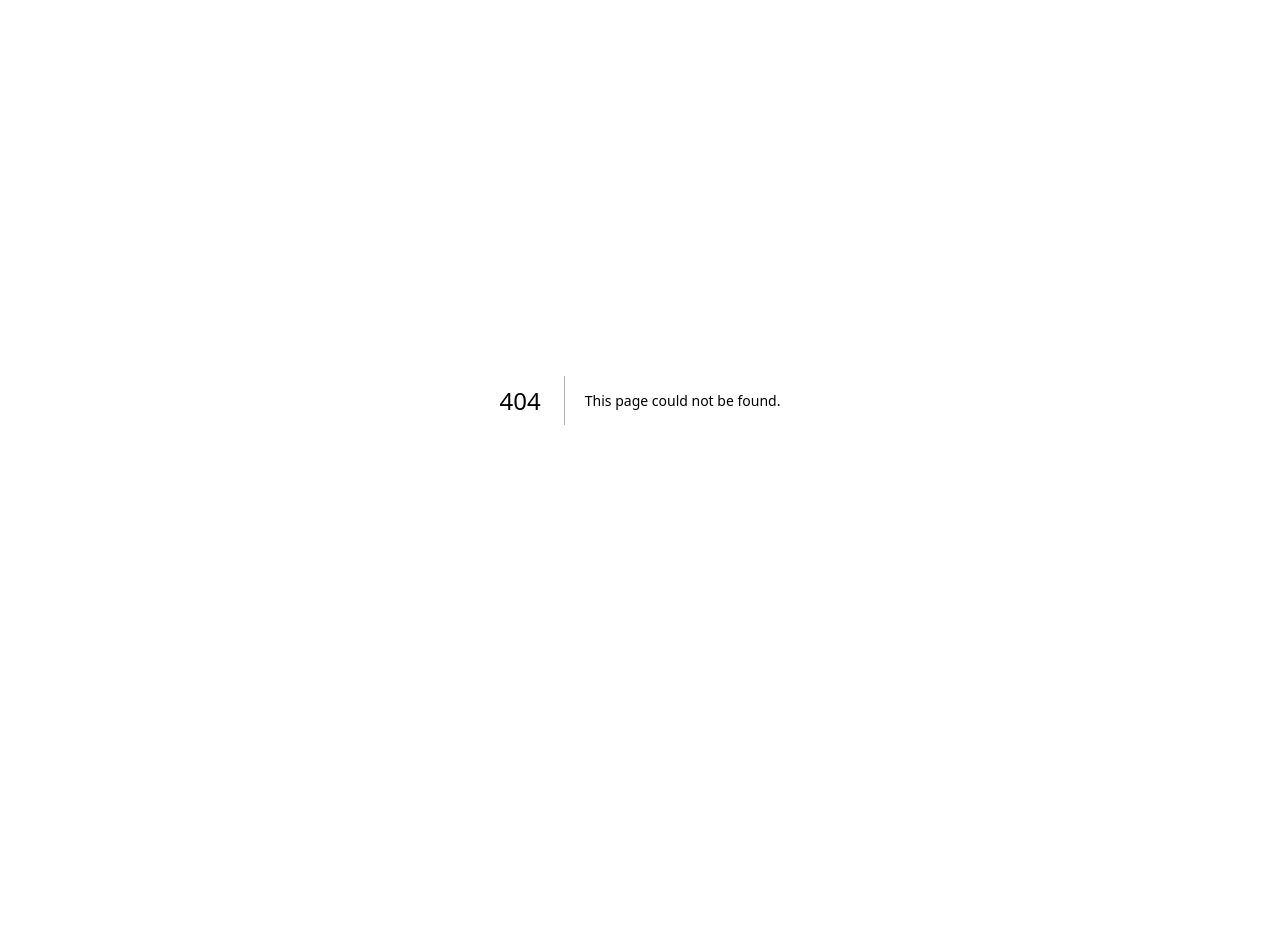
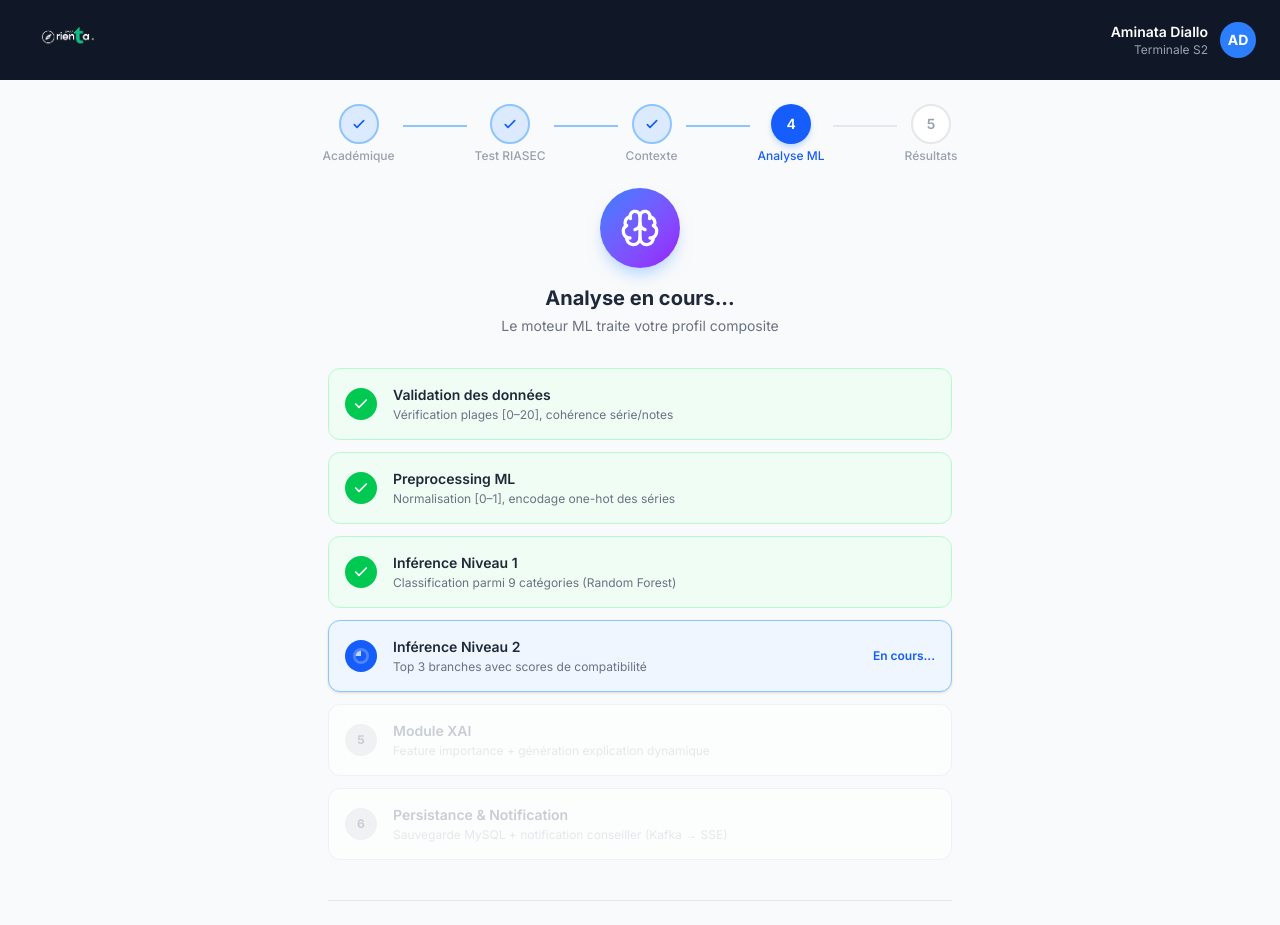
Before and after one commit to Julo-19/smart-orienta, a Next.js app in the folder frontend/: page /lyceen/analyse in a window 1280 px wide. Before the commit this address had no page. Shown: the top 925 px of the page. Before the commit the page ends 800 px from the top, so only its background shows below. Built offline with nearby package versions, Linux system fonts and the light colour scheme.

Commit message:
ajout de la page analyse

```diff
--- a/frontend/src/app/lyceen/academique/page.tsx
+++ b/frontend/src/app/lyceen/academique/page.tsx
@@ -5,7 +5,8 @@ import { useRouter } from "next/navigation";
 import StepIndicator from "@/components/lyceen/StepIndicator";
 import NoteInput from "@/components/lyceen/NoteInput";
 import { SERIES_CONFIG, calculerMoyenne, Serie } from "@/lib/seriesConfig";
-import { BookOpen } from "lucide-react";
+import { BookOpen, ArrowLeft, ArrowRight } from "lucide-react";
+import Button from "@/components/ui/button";
 
 const SERIES: Serie[] = ["S1", "S2", "S3", "L1", "L2", "G"];
 
@@ -83,12 +84,12 @@ export default function AcademiquePage() {
               </button>
             ))}
           </div>
-          <p className="mt-2 text-xs text-gray-500">
-            <p className="mt-2 text-xs text-gray-500 flex items-center gap-1">
+
+          <p className="mt-2 text-xs text-gray-500 flex items-center gap-1">
                 <BookOpen className="w-3 h-3" />
                 {selectedSerie} — {config.description}
-            </p>
           </p>
+
         </div>
 
         {/* Grilles de notes */}
@@ -155,25 +156,19 @@ export default function AcademiquePage() {
 
         {/* Navigation */}
         <div className="flex justify-between items-center">
-          <button
-            onClick={() => router.back()}
-            className="text-sm text-gray-500 hover:text-gray-700 transition-colors"
-          >
-            ← Retour
-          </button>
-          <button
+           {/*Bouton Retour*/}
+            <Button variant="ghost" onClick={() => router.back()}>
+            <ArrowLeft className="w-4 h-4" />
+            Retour
+            </Button>
+          {/*Bouton Continuer*/}
+            <Button
             onClick={() => router.push("/lyceen/riasec")}
             disabled={moyenne === null}
-            className={`
-              px-6 py-2.5 rounded-lg text-sm font-semibold transition-all duration-150
-              ${moyenne !== null
-                ? "bg-blue-600 text-white hover:bg-blue-700 shadow-sm cursor-pointer"
-                : "bg-gray-200 text-gray-400 cursor-not-allowed"
-              }
-            `}
-          >
-            Continuer →
-          </button>
+            >
+            Continuer
+            <ArrowRight className="w-4 h-4" />
+            </Button>
         </div>
 
       </div>
--- /dev/null
+++ b/frontend/src/app/lyceen/analyse/page.tsx
@@ -0,0 +1,229 @@
+"use client";
+
+import { useState, useEffect } from "react";
+import { useRouter } from "next/navigation";
+import { Check, Brain, ArrowLeft, ArrowRight } from "lucide-react";
+import StepIndicator from "@/components/lyceen/StepIndicator";
+import Button from "@/components/ui/button"
+
+interface Etape {
+  numero: number;
+  titre: string;
+  description: string;
+  duree: number; // durée en ms avant de passer à l'étape suivante
+}
+
+const ETAPES: Etape[] = [
+  {
+    numero: 1,
+    titre: "Validation des données",
+    description: "Vérification plages [0–20], cohérence série/notes",
+    duree: 1200,
+  },
+  {
+    numero: 2,
+    titre: "Preprocessing ML",
+    description: "Normalisation [0–1], encodage one-hot des séries",
+    duree: 1500,
+  },
+  {
+    numero: 3,
+    titre: "Inférence Niveau 1",
+    description: "Classification parmi 9 catégories (Random Forest)",
+    duree: 2000,
+  },
+  {
+    numero: 4,
+    titre: "Inférence Niveau 2",
+    description: "Top 3 branches avec scores de compatibilité",
+    duree: 1800,
+  },
+  {
+    numero: 5,
+    titre: "Module XAI",
+    description: "Feature importance + génération explication dynamique",
+    duree: 1500,
+  },
+  {
+    numero: 6,
+    titre: "Persistance & Notification",
+    description: "Sauvegarde MySQL + notification conseiller (Kafka → SSE)",
+    duree: 1000,
+  },
+];
+
+type EtatEtape = "attente" | "en_cours" | "termine";
+
+export default function AnalysePage() {
+  const router = useRouter();
+
+  // Index de l'étape en cours (-1 = pas encore démarré)
+  const [etapeEnCours, setEtapeEnCours] = useState(0);
+  const [etatsEtapes, setEtatsEtapes] = useState<EtatEtape[]>(
+    ETAPES.map((_, i) => (i === 0 ? "en_cours" : "attente"))
+  );
+  const [termine, setTermine] = useState(false);
+
+  useEffect(() => {
+    // Lance la séquence d'étapes automatiquement
+    let currentIndex = 0;
+
+    const runEtape = (index: number) => {
+      if (index >= ETAPES.length) {
+        setTermine(true);
+        return;
+      }
+
+      // Marque l'étape courante comme "en_cours"
+      setEtapeEnCours(index);
+      setEtatsEtapes((prev) => {
+        const next = [...prev];
+        next[index] = "en_cours";
+        return next;
+      });
+
+      // Après la durée de l'étape, la marque comme "terminée"
+      setTimeout(() => {
+        setEtatsEtapes((prev) => {
+          const next = [...prev];
+          next[index] = "termine";
+          return next;
+        });
+        // Passe à l'étape suivante
+        runEtape(index + 1);
+      }, ETAPES[index].duree);
+    };
+
+    runEtape(0);
+  }, []);
+
+  return (
+    <div>
+      <StepIndicator currentStep={4} />
+
+      <div className="max-w-2xl mx-auto px-6 pb-12">
+
+        {/* Icône cerveau animée */}
+        <div className="flex flex-col items-center mb-8">
+          <div className="w-20 h-20 rounded-full bg-gradient-to-br from-blue-500 to-purple-600 flex items-center justify-center mb-4 shadow-lg shadow-blue-200">
+            <Brain className="w-10 h-10 text-white" />
+          </div>
+          <h2 className="text-xl font-bold text-gray-800">
+            {termine ? "Analyse terminée !" : "Analyse en cours..."}
+          </h2>
+          <p className="text-sm text-gray-500 mt-1">
+            {termine
+              ? "Votre profil a été analysé avec succès"
+              : "Le moteur ML traite votre profil composite"}
+          </p>
+        </div>
+
+        {/* Liste des étapes */}
+        <div className="space-y-3 mb-10">
+          {ETAPES.map((etape, index) => {
+            const etat = etatsEtapes[index];
+
+            return (
+              <div
+                key={etape.numero}
+                className={`
+                  flex items-center gap-4 p-4 rounded-xl border
+                  transition-all duration-500
+                  ${etat === "termine"
+                    ? "bg-green-50 border-green-200"
+                    : etat === "en_cours"
+                    ? "bg-blue-50 border-blue-300 shadow-sm"
+                    : "bg-white border-gray-200 opacity-50"
+                  }
+                `}
+              >
+                {/* Icône état */}
+                <div
+                  className={`
+                    w-8 h-8 rounded-full flex items-center justify-center
+                    flex-shrink-0 transition-all duration-300
+                    ${etat === "termine"
+                      ? "bg-green-500"
+                      : etat === "en_cours"
+                      ? "bg-blue-600"
+                      : "bg-gray-200"
+                    }
+                  `}
+                >
+                  {etat === "termine" ? (
+                    <Check className="w-4 h-4 text-white" strokeWidth={2.5} />
+                  ) : etat === "en_cours" ? (
+                    /* Spinner */
+                    <svg
+                      className="w-4 h-4 text-white animate-spin"
+                      fill="none"
+                      viewBox="0 0 24 24"
+                    >
+                      <circle
+                        className="opacity-25"
+                        cx="12" cy="12" r="10"
+                        stroke="currentColor"
+                        strokeWidth="4"
+                      />
+                      <path
+                        className="opacity-75"
+                        fill="currentColor"
+                        d="M4 12a8 8 0 018-8v8z"
+                      />
+                    </svg>
+                  ) : (
+                    <span className="text-xs font-bold text-gray-400">
+                      {etape.numero}
+                    </span>
+                  )}
+                </div>
+
+                {/* Texte */}
+                <div className="flex-1">
+                  <p
+                    className={`text-sm font-semibold ${
+                      etat === "attente" ? "text-gray-400" : "text-gray-800"
+                    }`}
+                  >
+                    {etape.titre}
+                  </p>
+                  <p
+                    className={`text-xs mt-0.5 ${
+                      etat === "attente" ? "text-gray-300" : "text-gray-500"
+                    }`}
+                  >
+                    {etape.description}
+                  </p>
+                </div>
+
+                {/* Badge "En cours" */}
+                {etat === "en_cours" && (
+                  <span className="text-xs font-semibold text-blue-600 whitespace-nowrap">
+                    En cours...
+                  </span>
+                )}
+              </div>
+            );
+          })}
+        </div>
+
+        {/* Navigation */}
+        <div className="flex justify-between items-center pt-6 border-t border-gray-200">
+          <Button variant="ghost" onClick={() => router.back()}>
+            <ArrowLeft className="w-4 h-4" />
+            Retour
+          </Button>
+
+          <Button
+            onClick={() => router.push("/lyceen/resultats")}
+            disabled={!termine}
+          >
+            Voir les résultats
+            <ArrowRight className="w-4 h-4" />
+          </Button>
+        </div>
+
+      </div>
+    </div>
+  );
+}
--- a/frontend/src/app/lyceen/contexte/page.tsx
+++ b/frontend/src/app/lyceen/contexte/page.tsx
@@ -2,8 +2,9 @@
 
 import { useState } from "react";
 import { useRouter } from "next/navigation";
-import { Lock, Rocket, Loader2 } from "lucide-react";
+import { Lock, Rocket, Loader2, ArrowLeft, ArrowRight } from "lucide-react";
 import StepIndicator from "@/components/lyceen/StepIndicator";
+import Button from "@/components/ui/button";
 
 const CONTRAINTES = [
   "Contrainte financière",
@@ -161,37 +162,17 @@ export default function ContextePage() {
 
         {/* Navigation */}
         <div className="flex justify-between items-center mt-8 pt-6 border-t border-gray-200">
-          <button
-            onClick={() => router.back()}
-            className="text-sm text-gray-500 hover:text-gray-700 transition-colors"
-          >
-            ← Retour
-          </button>
+          <Button variant="ghost" onClick={() => router.back()}>
+            <ArrowLeft className="w-4 h-4" />
+            Retour
+          </Button>
 
-          <button
-            onClick={handleLancerML}
-            disabled={isLoading}
-            className={`
-              px-6 py-2.5 rounded-lg text-sm font-semibold
-              transition-all duration-150 flex items-center gap-2
-              ${isLoading
-                ? "bg-blue-400 text-white cursor-wait"
-                : "bg-blue-600 text-white hover:bg-blue-700 shadow-sm"
-              }
-            `}
-          >
-            {isLoading ? (
-              <>
-                <Loader2 className="w-4 h-4 animate-spin" />
-                Analyse en cours...
-              </>
-            ) : (
-              <>
+          <Button onClick={handleLancerML}
+            isLoading={isLoading}
+            >
                 <Rocket className="w-4 h-4" />
                 Lancer l'analyse ML
-              </>
-            )}
-          </button>
+          </Button>
         </div>
 
       </div>
--- a/frontend/src/app/lyceen/riasec/page.tsx
+++ b/frontend/src/app/lyceen/riasec/page.tsx
@@ -4,6 +4,8 @@ import { useState, useMemo } from "react";
 import { useRouter } from "next/navigation";
 import StepIndicator from "@/components/lyceen/StepIndicator";
 import RiasecRadar from "@/components/lyceen/RiasecRadar";
+import Button from "@/components/ui/button";
+import { ArrowLeft, ArrowRight } from "lucide-react";
 import {
   QUESTIONS,
   DIMENSION_COLORS,
@@ -217,29 +219,21 @@ export default function RiasecPage() {
 
         {/* Navigation bas de page */}
         <div className="flex justify-between items-center mt-8 pt-6 border-t border-gray-200">
-          <button
-            onClick={() => router.back()}
-            className="text-sm text-gray-500 hover:text-gray-700 transition-colors"
-          >
-            ← Retour
-          </button>
+          <Button variant="ghost" onClick={() => router.back()}>
+            <ArrowLeft className="w-4 h-4" />
+            Retour
+          </Button>
           <div className="flex items-center gap-4">
             <span className="text-xs text-gray-400">
               {totalReponses}/34 réponses
             </span>
-            <button
-              onClick={handleContinuer}
-              disabled={!toutesRepondues}
-              className={`
-                px-6 py-2.5 rounded-lg text-sm font-semibold transition-all duration-150
-                ${toutesRepondues
-                  ? "bg-blue-600 text-white hover:bg-blue-700 shadow-sm cursor-pointer"
-                  : "bg-gray-200 text-gray-400 cursor-not-allowed"
-                }
-              `}
-            >
-              Continuer →
-            </button>
+            <Button
+                onClick={() => router.push("/lyceen/contexte")}
+                disabled={!toutesRepondues}
+                >
+                Continuer
+                <ArrowRight className="w-4 h-4" />
+            </Button>
           </div>
         </div>
 
--- /dev/null
+++ b/frontend/src/components/ui/button.tsx
@@ -0,0 +1,44 @@
+import { Loader2 } from "lucide-react";
+
+interface ButtonProps {
+  children: React.ReactNode;
+  onClick?: () => void;
+  disabled?: boolean;
+  isLoading?: boolean;
+  variant?: "primary" | "ghost";
+  type?: "button" | "submit";
+  className?: string;
+}
+
+export default function Button({
+  children,
+  onClick,
+  disabled = false,
+  isLoading = false,
+  variant = "primary",
+  type = "button",
+  className = "",
+}: ButtonProps) {
+  const isDisabled = disabled || isLoading;
+
+  const base = "flex items-center gap-2 px-6 py-2.5 rounded-lg text-sm font-semibold transition-all duration-150";
+
+  const variants = {
+    primary: isDisabled
+      ? "bg-gray-200 text-gray-400 cursor-not-allowed"
+      : "bg-blue-600 text-white hover:bg-blue-700 shadow-sm cursor-pointer",
+    ghost: "text-gray-500 hover:text-gray-700 cursor-pointer px-0",
+  };
+
+  return (
+    <button
+      type={type}
+      onClick={onClick}
+      disabled={isDisabled}
+      className={`${base} ${variants[variant]} ${className}`}
+    >
+      {isLoading && <Loader2 className="w-4 h-4 animate-spin" />}
+      {children}
+    </button>
+  );
+}
```
